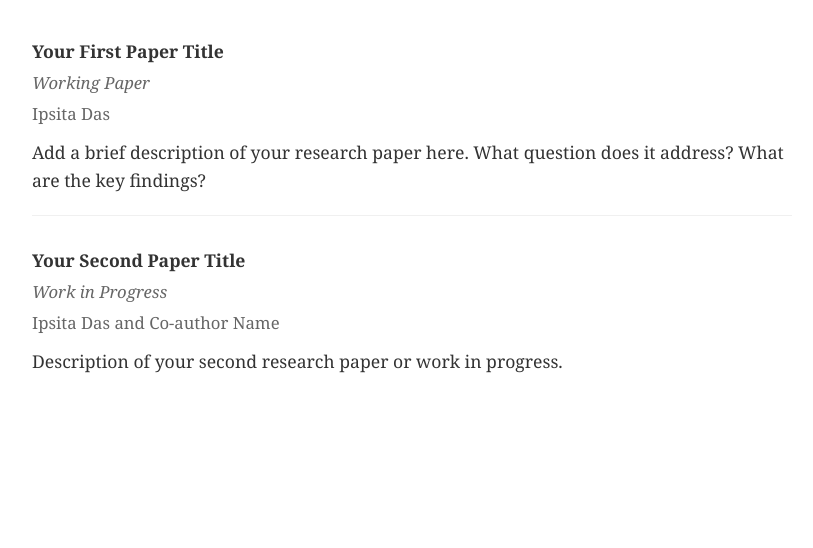
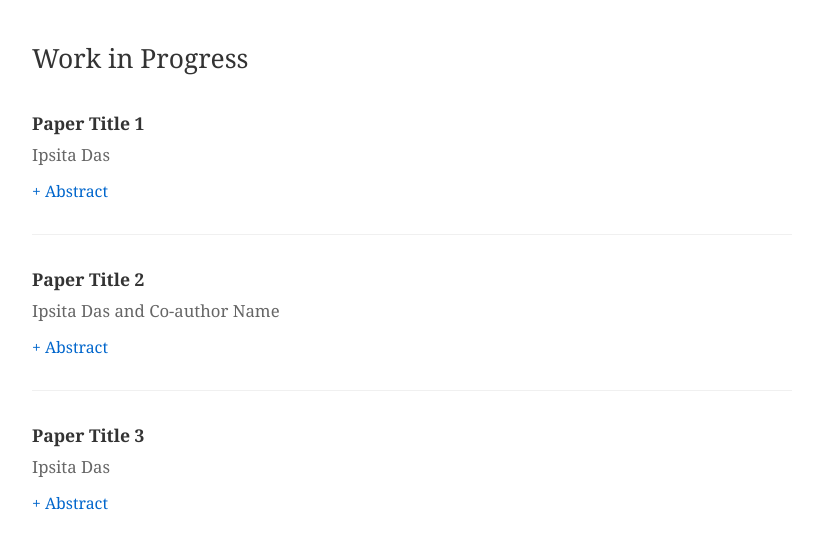
Before and after one commit to ipsitadas97/ipsitadas97.github.io, a plain HTML site: page index.html in a window 1280 px wide. Both pictures are taken after a click on the item "Research". Shown: the part 272-820 px from the top of the page, without its empty margins (228-1041 px from the left). Drawn offline with Linux system fonts and the light colour scheme.

Commit message:
Update index.html

```diff
--- a/index.html
+++ b/index.html
@@ -178,6 +178,31 @@
             font-size: 0.95em;
         }
 
+        .abstract-toggle {
+            color: #0066cc;
+            cursor: pointer;
+            font-size: 0.9em;
+            margin-bottom: 10px;
+            user-select: none;
+        }
+
+        .abstract-toggle:hover {
+            text-decoration: underline;
+        }
+
+        .abstract-content {
+            display: none;
+            background-color: #f9f9f9;
+            padding: 15px;
+            border-left: 3px solid #0066cc;
+            margin-top: 10px;
+            line-height: 1.5;
+        }
+
+        .abstract-content.show {
+            display: block;
+        }
+
         .paper-description {
             color: #333;
         }
@@ -270,21 +295,38 @@
         <!-- Research Tab -->
         <div id="research" class="tab-content">
             <div class="content">
+                <h2 style="font-size: 1.5em; margin-bottom: 30px; font-weight: normal; color: #333;">Work in Progress</h2>
+
                 <div class="research-paper">
-                    <div class="paper-title">Your First Paper Title</div>
-                    <div class="paper-status">Working Paper</div>
+                    <div class="paper-title">Paper Title 1</div>
                     <div class="paper-authors">Ipsita Das</div>
-                    <div class="paper-description">
-                        Add a brief description of your research paper here. What question does it address? What are the key findings?
+                    <div class="abstract-toggle" onclick="toggleAbstract('abstract1')">
+                        <span class="toggle-text">+ Abstract</span>
+                    </div>
+                    <div class="abstract-content" id="abstract1">
+                        <p>Add your abstract here. This section will be hidden by default and expand when clicked.</p>
                     </div>
                 </div>
 
                 <div class="research-paper">
-                    <div class="paper-title">Your Second Paper Title</div>
-                    <div class="paper-status">Work in Progress</div>
+                    <div class="paper-title">Paper Title 2</div>
                     <div class="paper-authors">Ipsita Das and Co-author Name</div>
-                    <div class="paper-description">
-                        Description of your second research paper or work in progress.
+                    <div class="abstract-toggle" onclick="toggleAbstract('abstract2')">
+                        <span class="toggle-text">+ Abstract</span>
+                    </div>
+                    <div class="abstract-content" id="abstract2">
+                        <p>Add your second paper abstract here.</p>
+                    </div>
+                </div>
+
+                <div class="research-paper">
+                    <div class="paper-title">Paper Title 3</div>
+                    <div class="paper-authors">Ipsita Das</div>
+                    <div class="abstract-toggle" onclick="toggleAbstract('abstract3')">
+                        <span class="toggle-text">+ Abstract</span>
+                    </div>
+                    <div class="abstract-content" id="abstract3">
+                        <p>Add your third paper abstract here.</p>
                     </div>
                 </div>
             </div>
@@ -332,6 +374,21 @@
             // Try to load the photo
             profilePhoto.src = 'ipsita-photo.jpg';
         });
+
+        // Abstract toggle functionality
+        function toggleAbstract(abstractId) {
+            const abstractContent = document.getElementById(abstractId);
+            const toggleButton = abstractContent.previousElementSibling;
+            const toggleText = toggleButton.querySelector('.toggle-text');
+
+            if (abstractContent.classList.contains('show')) {
+                abstractContent.classList.remove('show');
+                toggleText.textContent = '+ Abstract';
+            } else {
+                abstractContent.classList.add('show');
+                toggleText.textContent = '- Abstract';
+            }
+        }
     </script>
 </body>
 </html>
```
